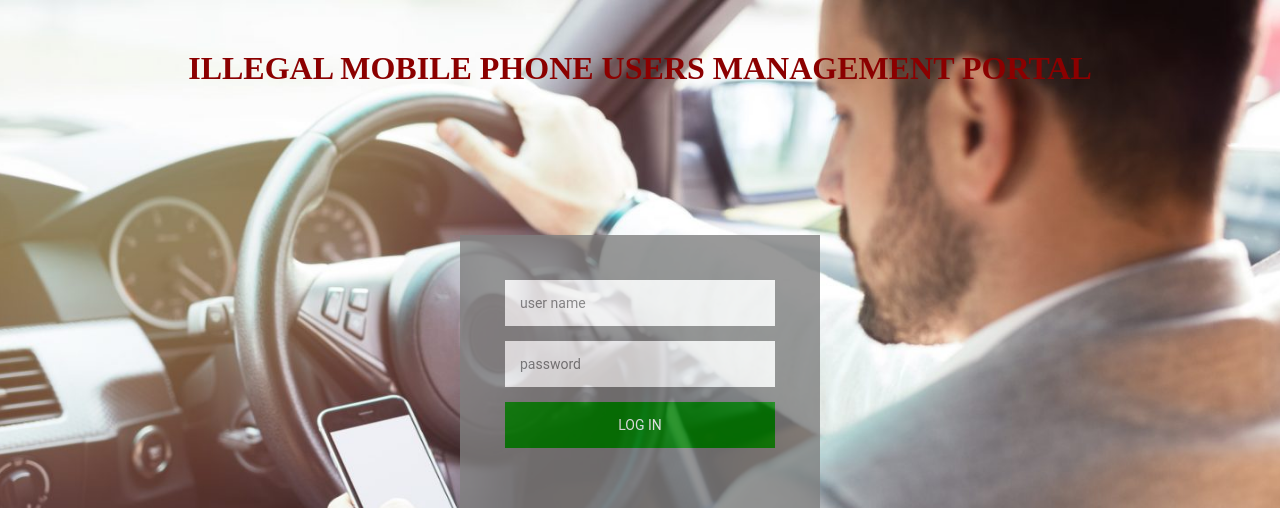
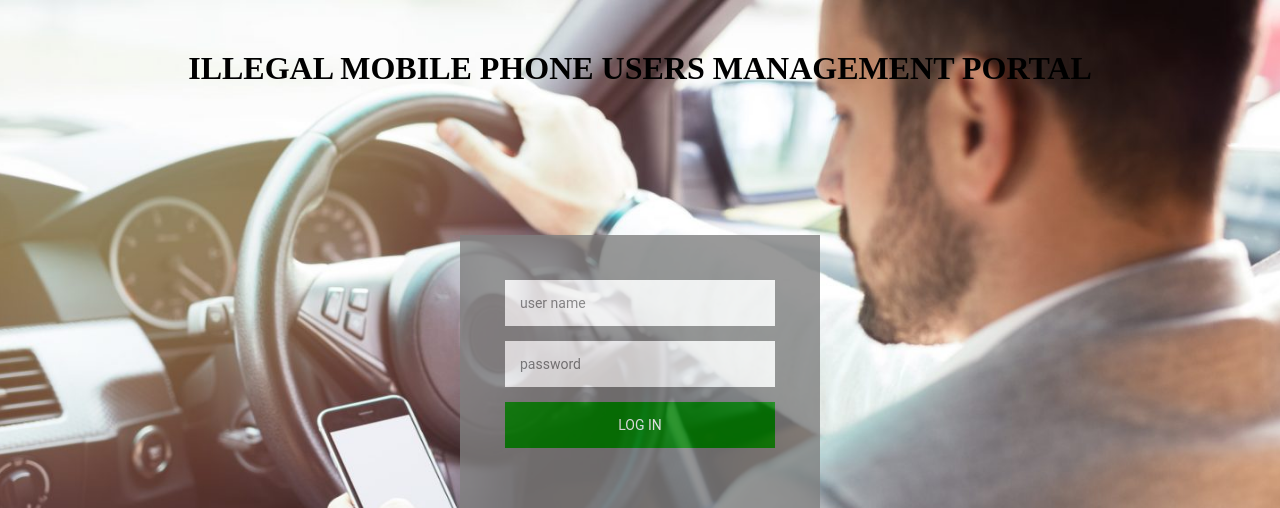
Before and after one commit to Pallavi-Sinha-12/FinalYearProject, a Flask app: page / in a window 1280 px wide. Shown: the top 508 px of the page. Run offline with Flask 2, Linux system fonts and the light colour scheme; some libraries are stand-ins or nearby versions.

Commit message:
Update style.css

```diff
--- a/ProjectWebsite/static/style.css
+++ b/ProjectWebsite/static/style.css
@@ -8,7 +8,7 @@ body{
 h1{
     text-align: center;
     margin-top: 50px;
-    color: darkred
+    color: black;
 }
 
 .login-page{
```
